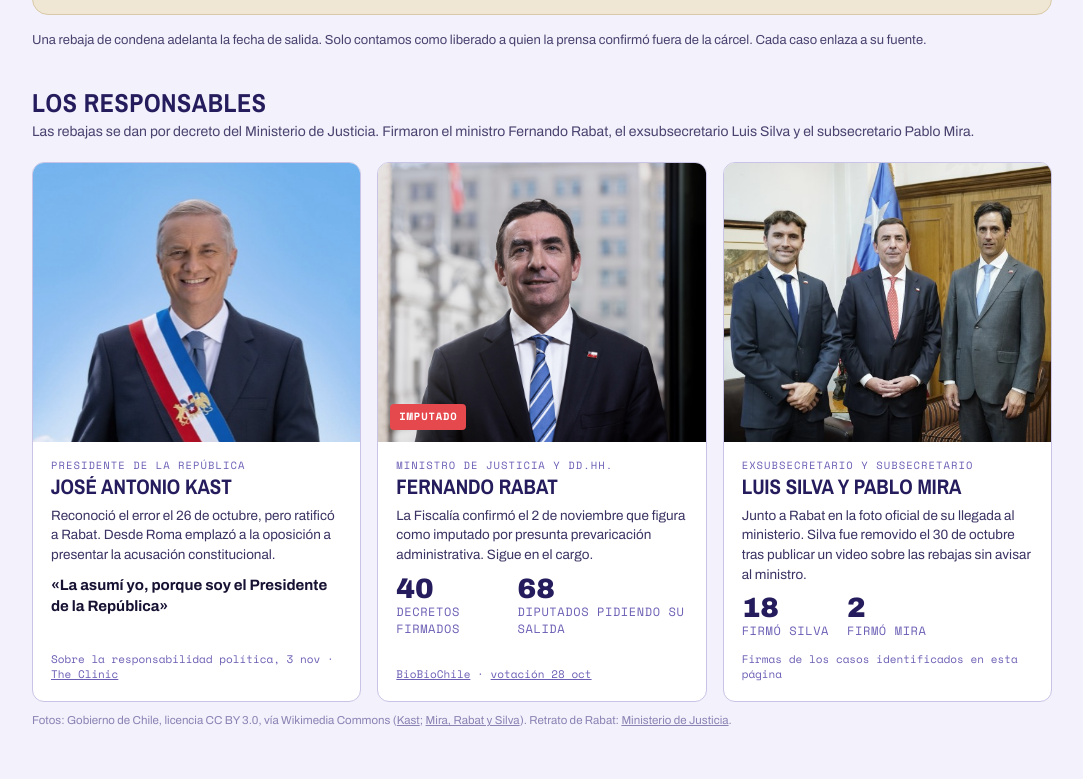
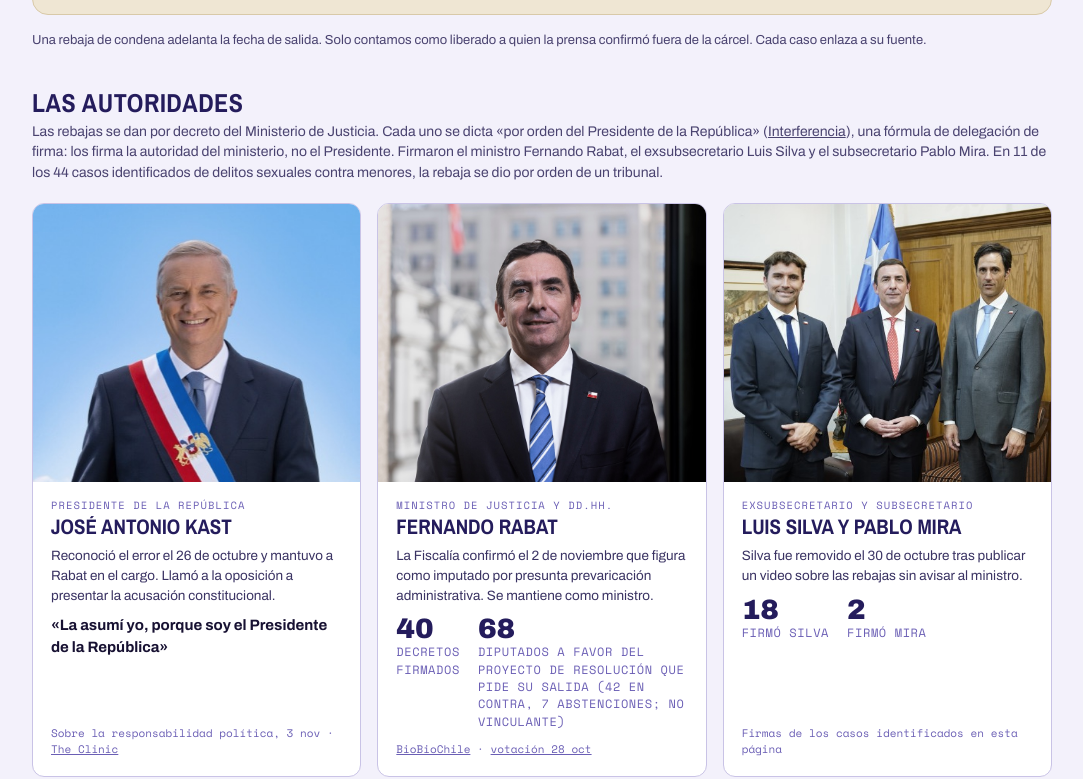
Before and after one commit to daniloherrerad/LiberadosKast, a plain HTML site: page index.html in a window 1280 px wide. Shown: the part 722-1501 px from the top of the page, without its empty margins (98-1181 px from the left). Drawn offline with nearby package versions, Linux system fonts and the light colour scheme.

Commit message:
Sección Las autoridades con menos editorial y fórmula por orden del Presidente
Co-Authored-By: Claude Opus 5.5 <noreply@anthropic.com>

```diff
--- a/index.html
+++ b/index.html
@@ -80,7 +80,6 @@
   .person{background:#fff;border:1px solid var(--line);border-radius:12px;overflow:hidden;display:flex;flex-direction:column}
   .person .ph{aspect-ratio:4/3.4;background:var(--lav);overflow:hidden;position:relative}
   .person .ph img{width:100%;height:100%;object-fit:cover;display:block;filter:grayscale(.15)}
-  .person .ph .stamp{position:absolute;left:12px;bottom:12px;background:var(--alert);color:#fff;font-family:'Space Mono',monospace;font-size:10.5px;font-weight:700;letter-spacing:.08em;text-transform:uppercase;padding:5px 9px;border-radius:4px}
   .person .bd{padding:16px 18px 18px;flex:1;display:flex;flex-direction:column}
   .person .role{font-family:'Space Mono',monospace;font-size:10.5px;letter-spacing:.1em;text-transform:uppercase;color:var(--mid)}
   .person h3{font-family:'Archivo Narrow',system-ui,sans-serif;font-weight:700;text-transform:uppercase;font-size:21px;color:var(--indigo);line-height:1.05;margin-top:3px}
@@ -260,8 +259,8 @@
 <section style="padding-top:26px">
   <div class="wrap">
     <div class="sec-head">
-      <h2>Los responsables</h2>
-      <p>Las rebajas se dan por decreto del Ministerio de Justicia. Firmaron el ministro Fernando Rabat, el exsubsecretario Luis Silva y el subsecretario Pablo Mira.</p>
+      <h2>Las autoridades</h2>
+      <p>Las rebajas se dan por decreto del Ministerio de Justicia. Cada uno se dicta «por orden del Presidente de la República» (<a href="https://interferencia.cl/articulos/ministerio-de-justicia-y-ddhh-otorgo-56-rebajas-de-condena-delincuentes-sentenciados-por" target="_blank" rel="noopener">Interferencia</a>), una fórmula de delegación de firma: los firma la autoridad del ministerio, no el Presidente. Firmaron el ministro Fernando Rabat, el exsubsecretario Luis Silva y el subsecretario Pablo Mira. En <span id="nOrden">11</span> de los <span id="nIdent2">44</span> casos identificados de delitos sexuales contra menores, la rebaja se dio por orden de un tribunal.</p>
     </div>
     <div class="people">
       <article class="person">
@@ -269,18 +268,18 @@
         <div class="bd">
           <div class="role">Presidente de la República</div>
           <h3>José Antonio Kast</h3>
-          <p>Reconoció el error el 26 de octubre, pero ratificó a Rabat. Desde Roma emplazó a la oposición a presentar la acusación constitucional.</p>
+          <p>Reconoció el error el 26 de octubre y mantuvo a Rabat en el cargo. Llamó a la oposición a presentar la acusación constitucional.</p>
           <q>La asumí yo, porque soy el Presidente de la República</q>
           <div class="src">Sobre la responsabilidad política, 3 nov · <a href="https://www.theclinic.cl/2026/11/03/la-responsabilidad-la-asumi-yo-kast-ratifica-a-rabat-en-su-cargo-y-desafia-a-la-oposicion-a-presentar-la-acusacion-constitucional/" target="_blank" rel="noopener">The Clinic</a></div>
         </div>
       </article>
       <article class="person">
-        <div class="ph"><img src="img/rabat.jpg?v=2" alt="Retrato oficial del ministro de Justicia Fernando Rabat" loading="lazy" style="object-position:50% 22%"><span class="stamp">Imputado</span></div>
+        <div class="ph"><img src="img/rabat.jpg?v=2" alt="Retrato oficial del ministro de Justicia Fernando Rabat" loading="lazy" style="object-position:50% 22%"></div>
         <div class="bd">
           <div class="role">Ministro de Justicia y DD.HH.</div>
           <h3>Fernando Rabat</h3>
-          <p>La Fiscalía confirmó el 2 de noviembre que figura como imputado por presunta prevaricación administrativa. Sigue en el cargo.</p>
-          <div class="signers"><div><b id="pRabat">—</b>decretos firmados</div><div><b>68</b>diputados pidiendo su salida</div></div>
+          <p>La Fiscalía confirmó el 2 de noviembre que figura como imputado por presunta prevaricación administrativa. Se mantiene como ministro.</p>
+          <div class="signers"><div><b id="pRabat">—</b>decretos firmados</div><div><b>68</b>diputados a favor del proyecto de resolución que pide su salida (42 en contra, 7 abstenciones; no vinculante)</div></div>
           <div class="src"><a href="https://www.biobiochile.cl/noticias/nacional/chile/2026/11/02/ministro-rabat-figura-como-imputado-en-causa-por-prevaricacion-administrativa-confirma-fiscalia.shtml" target="_blank" rel="noopener">BioBioChile</a> · <a href="https://www.biobiochile.cl/noticias/nacional/chile/2026/10/28/con-abstenciones-oficialistas-camara-pide-a-kast-la-renuncia-de-rabat-y-subsecretarios-silva-y-mira.shtml" target="_blank" rel="noopener">votación 28 oct</a></div>
         </div>
       </article>
@@ -289,7 +288,7 @@
         <div class="bd">
           <div class="role">Exsubsecretario y subsecretario</div>
           <h3>Luis Silva y Pablo Mira</h3>
-          <p>Junto a Rabat en la foto oficial de su llegada al ministerio. Silva fue removido el 30 de octubre tras publicar un video sobre las rebajas sin avisar al ministro.</p>
+          <p>Silva fue removido el 30 de octubre tras publicar un video sobre las rebajas sin avisar al ministro.</p>
           <div class="signers"><div><b id="pSilva">—</b>firmó Silva</div><div><b id="pMira">—</b>firmó Mira</div></div>
           <div class="src">Firmas de los casos identificados en esta página</div>
         </div>
@@ -500,7 +499,7 @@ const T = [
   {d:"22 oct", h:"También a condenados por crímenes de la dictadura", m:"Justicia informa tres rebajas a condenados por secuestro y torturas: dos reos de Punta Peuco y un exagente de la CNI que cumplía en Colina I.", s:[["BioBioChile","https://www.biobiochile.cl/noticias/nacional/chile/2026/10/22/cesar-acuna-luengo-el-decreto-de-justicia-que-rebajo-pena-a-exagente-cni-condenado-por-ultimos-secuestros-de-la-dictadura.shtml"],["BioBioChile (nombres)","https://www.biobiochile.cl/noticias/nacional/chile/2026/10/26/los-otros-dos-nombres-las-rebajas-condena-que-firmo-rabat-a-condenados-por-secuestro-y-torturas-en-dictadura.shtml"]]},
   {d:"26 oct", k:true, h:"Kast reconoce el error, pero mantiene a Rabat", m:"«El Estado les falló», dice el Presidente sobre las víctimas. Respalda la suspensión de nuevas rebajas en estos casos y anuncia un proyecto de ley. El mismo día, BioBioChile identifica a 33 de los beneficiados, todos en libertad.", s:[["BioBioChile","https://www.biobiochile.cl/noticias/nacional/chile/2026/10/26/kast-asume-responsabilidad-por-rebajas-a-abusadores-pero-ratifica-a-rabat-el-estado-les-fallo.shtml"],["BioBioChile (lista)","https://biobiochile.cl/especial/bbcl-investiga/noticias/reportajes/2026/10/26/lista-33-pederastas-que-recibieron-rebajas-condena-kast.shtml"]]},
   {d:"27 oct", h:"Extorsionadores que decían ser del Tren de Aragua", m:"Se conocen rebajas a tres venezolanos condenados por robo con intimidación y porte de armas. Dos salieron en septiembre sin ser expulsados.", s:[["BioBioChile","https://www.biobiochile.cl/noticias/nacional/chile/2026/10/27/nuevo-flanco-para-rabat-decretos-dejaron-libres-a-extorsionadores-que-decian-ser-del-tren-de-aragua.shtml"]]},
-  {d:"28 oct", k:true, h:"La Cámara pide la salida de Rabat, Silva y Mira", m:"La resolución se aprueba por 68 votos a favor, 42 en contra y 7 abstenciones. No es vinculante. Ese día también se conocen rebajas a homicidas, entre ellos un integrante de un grupo neonazi, y a un narco ligado a la mafia italiana.", s:[["BioBioChile","https://www.biobiochile.cl/noticias/nacional/chile/2026/10/28/con-abstenciones-oficialistas-camara-pide-a-kast-la-renuncia-de-rabat-y-subsecretarios-silva-y-mira.shtml"],["BioBioChile (otros casos)","https://www.biobiochile.cl/especial/bbcl-investiga/noticias/articulos/2026/10/28/narco-de-la-mafia-italiana-y-neonazi-homicida-estos-son-los-otros-favorecidos-por-rabat-y-silva.shtml"]]},
+  {d:"28 oct", k:true, h:"La Cámara pide la salida de Rabat, Silva y Mira", m:"El proyecto de resolución se aprueba por 68 votos a favor, 42 en contra y 7 abstenciones. No es vinculante. Ese día también se conocen rebajas a homicidas, entre ellos un integrante de un grupo neonazi, y a un narco ligado a la mafia italiana.", s:[["BioBioChile","https://www.biobiochile.cl/noticias/nacional/chile/2026/10/28/con-abstenciones-oficialistas-camara-pide-a-kast-la-renuncia-de-rabat-y-subsecretarios-silva-y-mira.shtml"],["BioBioChile (otros casos)","https://www.biobiochile.cl/especial/bbcl-investiga/noticias/articulos/2026/10/28/narco-de-la-mafia-italiana-y-neonazi-homicida-estos-son-los-otros-favorecidos-por-rabat-y-silva.shtml"]]},
   {d:"30 oct", h:"Cae el subsecretario Silva", m:"Es removido tras publicar, sin avisar al ministro, un video sobre las rebajas.", s:[["La Tercera","https://www.latercera.com/politica/noticia/subsecretario-de-justicia-luis-silva-es-removido-de-su-cargo-en-medio-de-polemica-por-rebajas-de-condenas-y-tras-publicar-video-sin-informar/"]]},
   {d:"2 nov", k:true, h:"Rabat, imputado", m:"La Fiscalía confirma que el ministro figura como imputado por presunta prevaricación administrativa.", s:[["BioBioChile","https://www.biobiochile.cl/noticias/nacional/chile/2026/11/02/ministro-rabat-figura-como-imputado-en-causa-por-prevaricacion-administrativa-confirma-fiscalia.shtml"]]},
   {d:"3 nov", h:"Ya son 43 los identificados", m:"BioBioChile identifica a otros 10 beneficiados. Según el medio, en esos 10 casos hubo orden de la Corte Suprema.", s:[["BioBioChile","https://www.biobiochile.cl/especial/bbcl-investiga/noticias/reportajes/2026/11/03/suben-los-pederastas-identificados10-de-43-fueron-beneficiados-por-orden-de-la-corte-suprema.shtml"]]},
@@ -524,6 +523,8 @@ document.querySelectorAll(".upd-long").forEach(e=>e.textContent=ACTUALIZADO.larg
 const sex = D.filter(d=>d.tipo==="sexual");
 $("bigN").textContent = D.filter(d=>d.est==="libre").length;
 $("nIdent").textContent = 56 - SIN_IDENTIFICAR; $("nFalta").textContent = SIN_IDENTIFICAR;
+$("nIdent2").textContent = 56 - SIN_IDENTIFICAR;
+$("nOrden").textContent = D.filter(d=>d.tipo==="sexual"&&(d.ori==="suprema"||d.ori==="apelaciones")).length;
 // Meses rebajados en todos los casos identificados con dato; los años se muestran sin decimales («+64»).
 const mesesTot = Math.round(D.reduce((a,d)=>a+(d.m||0),0));
 $("sMeses").textContent = fmt(mesesTot);
```
